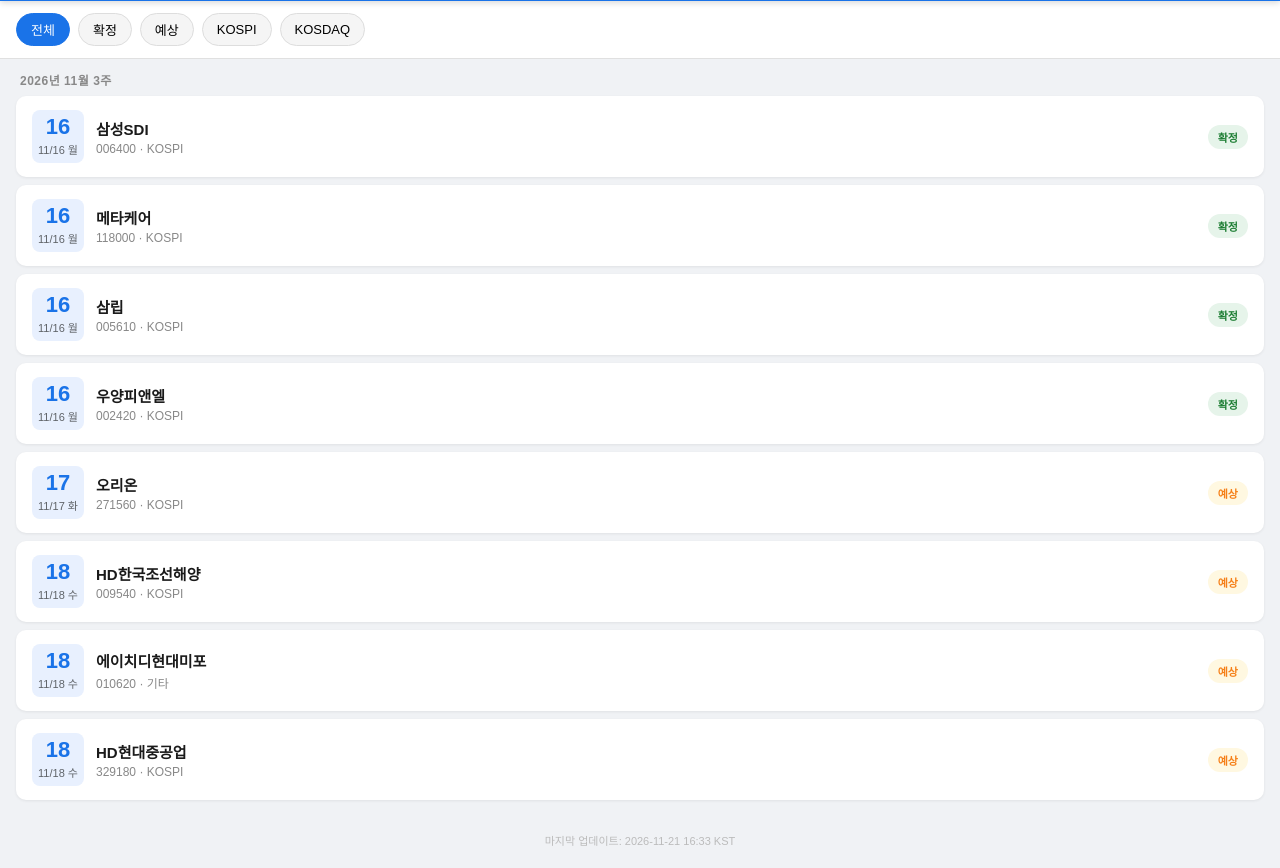
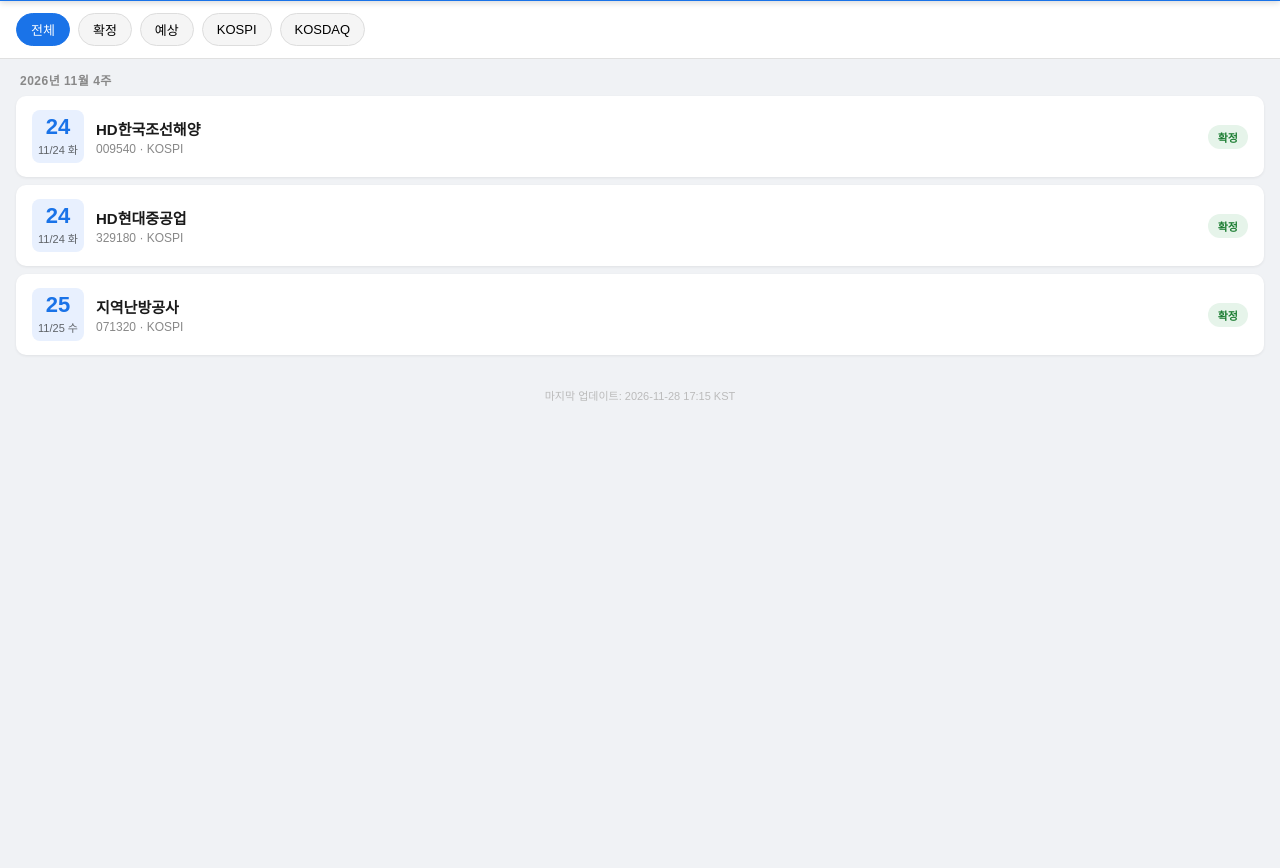
Before and after one commit to kate-05/CladeCode-calendar, a plain HTML site: page index.html in a window 1280 px wide. Shown: the part 57-925 px from the top of the page. After the commit the page ends 800 px from the top, so only its background shows below. Drawn offline with Linux system fonts and the light colour scheme.

Commit message:
chore: update calendar 2026-11-28

```diff
--- a/index.html
+++ b/index.html
@@ -131,8 +131,8 @@
 <div class="footer" id="footer"></div>
 
 <script>
-const DATA = [{"stock_code": "006400", "corp_name": "삼성SDI", "market": "Y", "announce_dt": "20261116", "rcept_no": "20261116801515", "confirmed": 1, "created_at": "2026-11-21T16:33:38"}, {"stock_code": "118000", "corp_name": "메타케어", "market": "Y", "announce_dt": "20261116", "rcept_no": "20261116801028", "confirmed": 1, "created_at": "2026-11-21T16:33:38"}, {"stock_code": "005610", "corp_name": "삼립", "market": "Y", "announce_dt": "20261116", "rcept_no": "20261116801001", "confirmed": 1, "created_at": "2026-11-21T16:33:38"}, {"stock_code": "002420", "corp_name": "우양피앤엘", "market": "Y", "announce_dt": "20261116", "rcept_no": "20261116800465", "confirmed": 1, "created_at": "2026-11-21T16:33:38"}, {"stock_code": "271560", "corp_name": "오리온", "market": "Y", "announce_dt": "20261117", "rcept_no": "", "confirmed": 0, "created_at": "2026-11-21T16:33:38"}, {"stock_code": "009540", "corp_name": "HD한국조선해양", "market": "Y", "announce_dt": "20261118", "rcept_no": "", "confirmed": 0, "created_at": "2026-11-21T16:33:38"}, {"stock_code": "010620", "corp_name": "에이치디현대미포", "market": "E", "announce_dt": "20261118", "rcept_no": "", "confirmed": 0, "created_at": "2026-11-21T16:33:38"}, {"stock_code": "329180", "corp_name": "HD현대중공업", "market": "Y", "announce_dt": "20261118", "rcept_no": "", "confirmed": 0, "created_at": "2026-11-21T16:33:38"}];
-const UPDATED = "2026-11-21 16:33 KST";
+const DATA = [{"stock_code": "009540", "corp_name": "HD한국조선해양", "market": "Y", "announce_dt": "20261124", "rcept_no": "20261124800666", "confirmed": 1, "created_at": "2026-11-28T17:15:33"}, {"stock_code": "329180", "corp_name": "HD현대중공업", "market": "Y", "announce_dt": "20261124", "rcept_no": "20261124800659", "confirmed": 1, "created_at": "2026-11-28T17:15:33"}, {"stock_code": "071320", "corp_name": "지역난방공사", "market": "Y", "announce_dt": "20261125", "rcept_no": "20261125800333", "confirmed": 1, "created_at": "2026-11-28T17:15:33"}];
+const UPDATED = "2026-11-28 17:15 KST";
 const DOW = ['일','월','화','수','목','금','토'];
 
 function parseDt(d) {
```
